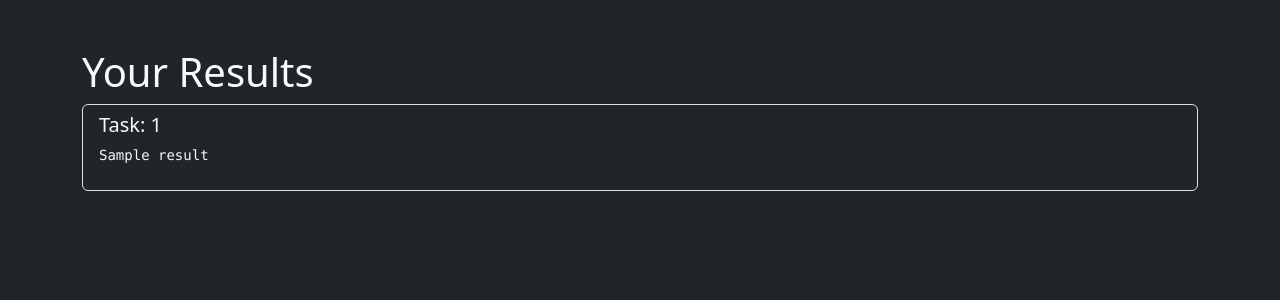
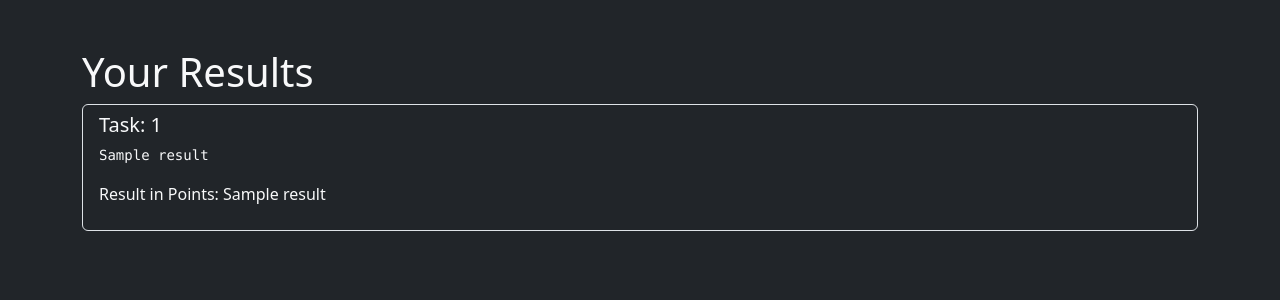
Before and after one commit to Winux-Arch/online-cpp, a Flask app: template templates/results.html in a window 1280 px wide. Shown: the part 56-356 px from the top of the page. Run offline with Flask 3, Linux system fonts and the light colour scheme; the template is opened without the code that fills it: most values are stand-ins (such as "Sample title", 1, 10 or a date in 2020).

Commit message:
result points eingepflegt.

```diff
--- a/app.py
+++ b/app.py
@@ -103,7 +103,7 @@ def results():
     conn = get_db_connection()
     cur = conn.cursor()
     cur.execute("""
-        SELECT tasks.title, results.result
+        SELECT tasks.title, results.result, results.result_points
         FROM results
         INNER JOIN tasks ON results.task_id = tasks.id
         WHERE results.user_id = ?
--- a/init.sql
+++ b/init.sql
@@ -19,6 +19,7 @@ CREATE TABLE results (
     user_id INTEGER,
     task_id INTEGER,
     result TEXT NOT NULL,
+    result_points INTEGER,
     FOREIGN KEY (user_id) REFERENCES users(id),
     FOREIGN KEY (task_id) REFERENCES tasks(id)
 );
--- a/templates/results.html
+++ b/templates/results.html
@@ -9,6 +9,7 @@
     <li class="list-group-item bg-dark text-light">
         <h5>Task: {{ result[0] }}</h5>
         <pre>{{ result[1] }}</pre>
+        <p>Result in Points: {{ results[2] }}</p>
     </li>
     {% endfor %}
 </ul>
```
